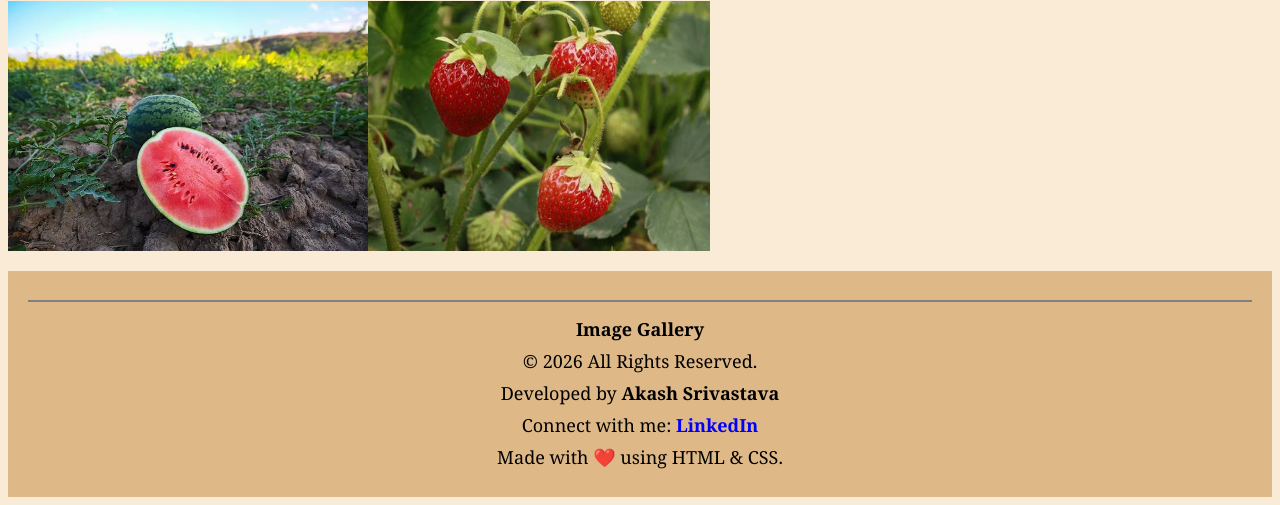
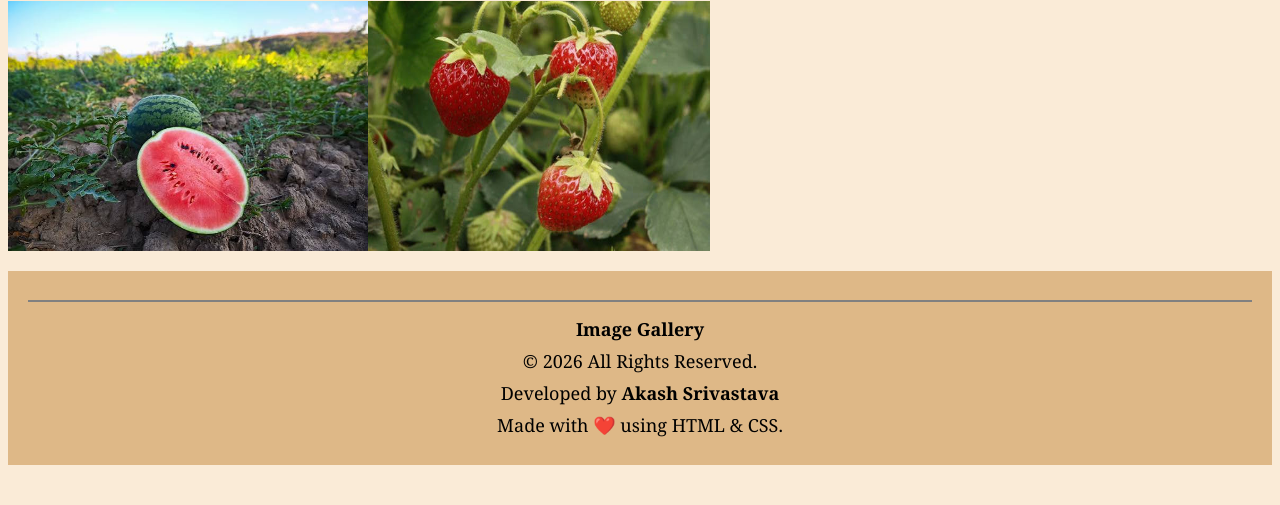
Before and after one commit to Akash-csee/FullStack-MERN, a plain HTML site: page HTML/Image Gallery/img_gal.html in a window 1280 px wide. Shown: the part 5661-6166 px from the top of the page. After the commit the page ends 6134 px from the top, so only its background shows below. Drawn offline with Linux system fonts and the light colour scheme.

Commit message:
some changes

```diff
--- a/HTML/Image Gallery/img_gal.html
+++ b/HTML/Image Gallery/img_gal.html
@@ -33,17 +33,12 @@
 
     <p>&copy; 2026 All Rights Reserved.</p>
 
-        <p>Developed by <strong>Akash Srivastava</strong></p>
-
     <p>
-           Connect with me:
-        <a href="https://www.linkedin.com/in/akashsrivastava-dev/" target="_blank">
-            LinkedIn
+        Developed by
+        <a href="https://www.linkedin.com/in/akashsrivastava-dev/" target="_blank" rel="noopener noreferrer">
+            <strong>Akash Srivastava</strong>
         </a>
     </p>
 
     <p>Made with ❤️ using HTML & CSS.</p>
 </footer>
-
-    </body>
-</html>
--- a/HTML/Image Gallery/style.css
+++ b/HTML/Image Gallery/style.css
@@ -42,16 +42,17 @@ footer hr{
    }
 
    footer p{
-    margin: 8px 0px;
+    margin: 8px 0;
    }
 
     footer a{
-    text-decoration: none;
-    color: blue;
+    color: inherit;          /* Same color as surrounding text */
+    text-decoration: none;   /* No underline */
     font-weight: bold;
+    transition: color 0.3s ease;
     }
 
     footer a:hover{
-    color: red;
+    color: #0A66C2;          /* LinkedIn blue on hover */
     text-decoration: underline;
      }
```
Lines whose indentation alone changed are shown as unchanged.
